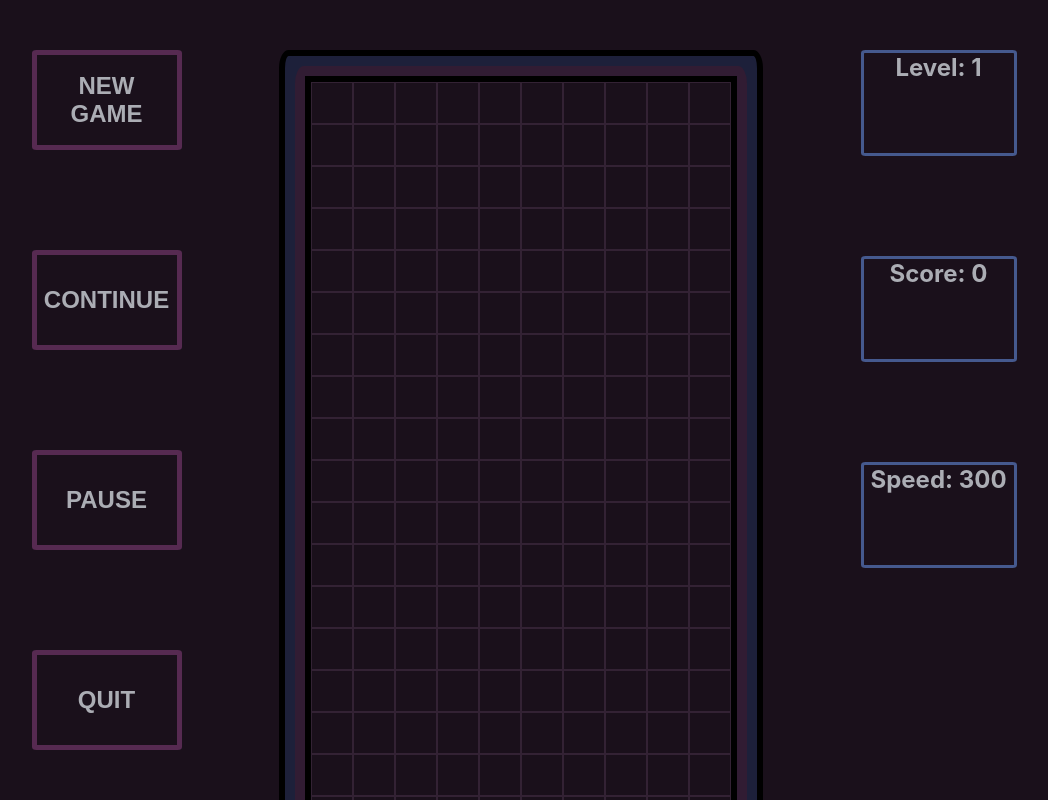
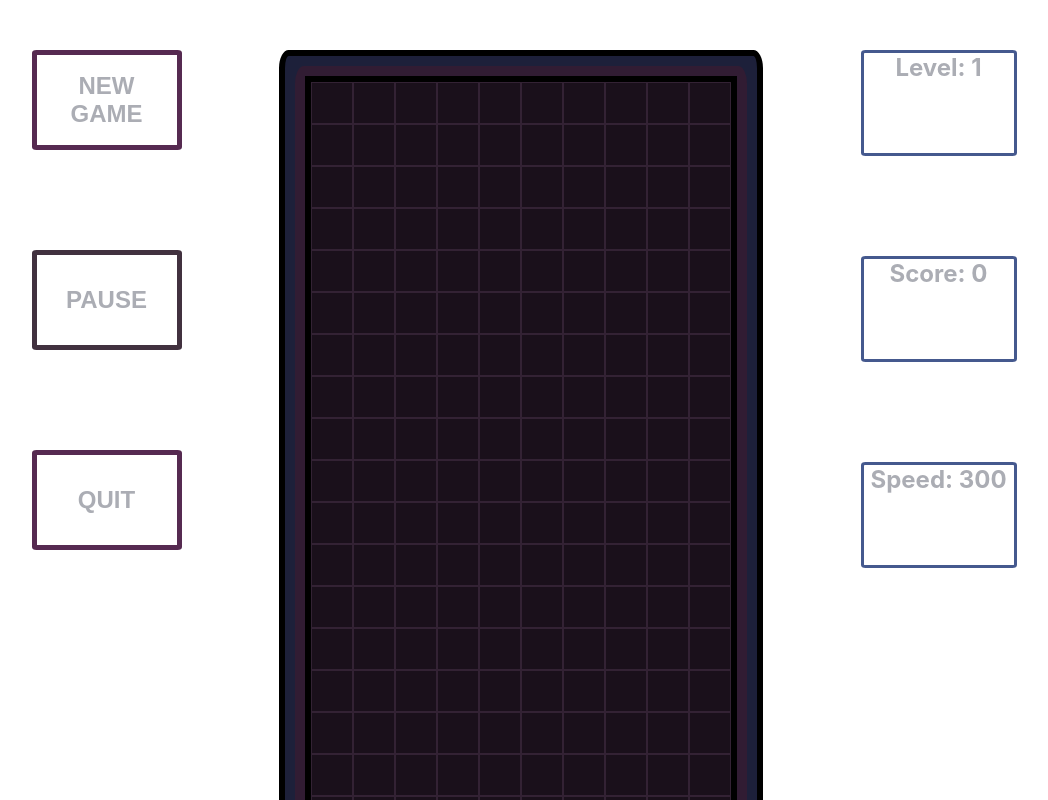
Before and after one commit to MarekPetr/tetris, a React (Create React App) app: page / in a window 1280 px wide. Shown: the top 800 px of the page, without its empty margins (116-1164 px from the left). Built offline with nearby package versions, Linux system fonts and the light colour scheme.

Commit message:
feat: swap pause and continue buttons

```diff
--- a/src/App.css
+++ b/src/App.css
@@ -1,6 +1,5 @@
 .board-page {
   height: 100%;
-  background-color: #1A101B;
 }
 
 .content {
@@ -75,7 +74,7 @@
 }
 
 
-.board-button:hover:enabled {
+.board-button:hover {
   background-color: black;
   color: beige;
   box-shadow: 0 12px 16px 0 rgba(0,0,0,0.24), 0 17px 50px 0 rgba(0,0,0,0.19);
--- a/src/App.tsx
+++ b/src/App.tsx
@@ -48,7 +48,7 @@ const App = () => {
   const [isRunning, setIsRunning] = React.useState(false)
   const [level, setLevel] = React.useState(1)
   const [score, setScore] = React.useState(0)
-  const [isStopped, setStopped] = React.useState(false)
+  const [isStopped, setIsStopped] = React.useState(false)
 
   const currentLevelTickDurationMs = useMemo(
     () => {
@@ -95,11 +95,12 @@ const App = () => {
     setIsRunning(true)
   }
 
-  const run = () => {
+  const continueRunning = () => {
     if (isRunning) {
       return
     }
     setIsRunning(true)
+    setIsStopped(false)
   }
 
 
@@ -193,14 +194,13 @@ const App = () => {
   useInterval(tick, isRunning ? tickDurationMs : null)
 
   const stop = () => {
-    if (!isRunning) {
-      return
-    }
     setIsRunning(false)
+    setIsStopped(true)
   }
 
   const quit = () => {
     setIsRunning(false)
+    setIsStopped(false)
     reset()
   }
 
@@ -245,14 +245,17 @@ const App = () => {
     };
   }, [handleShapeAction, currentLevelTickDurationMs]);
 
+  const pauseButton = isStopped ?
+    <button className="board-button tile" onClick={continueRunning}>Continue</button> :
+    <button className="board-button tile" onClick={stop} disabled={!isRunning}>Pause</button>
+
   return (
     <div className="board-page">
       <div className='content'>
         <div className='buttons'>
         <button className="board-button tile" onClick={startGame}>New Game</button>
-          <button className="board-button tile" onClick={run}>Continue</button>
-          <button className="board-button tile" onClick={stop}>Pause</button>
-          <button className="board-button tile" onClick={quit}>Quit</button>
+        { pauseButton }
+        <button className="board-button tile" onClick={quit}>Quit</button>
         </div>
         <Board height={boardSize.height} width={boardSize.width} shapes={shapesInGame}/>
         <div className='buttons'>
```
